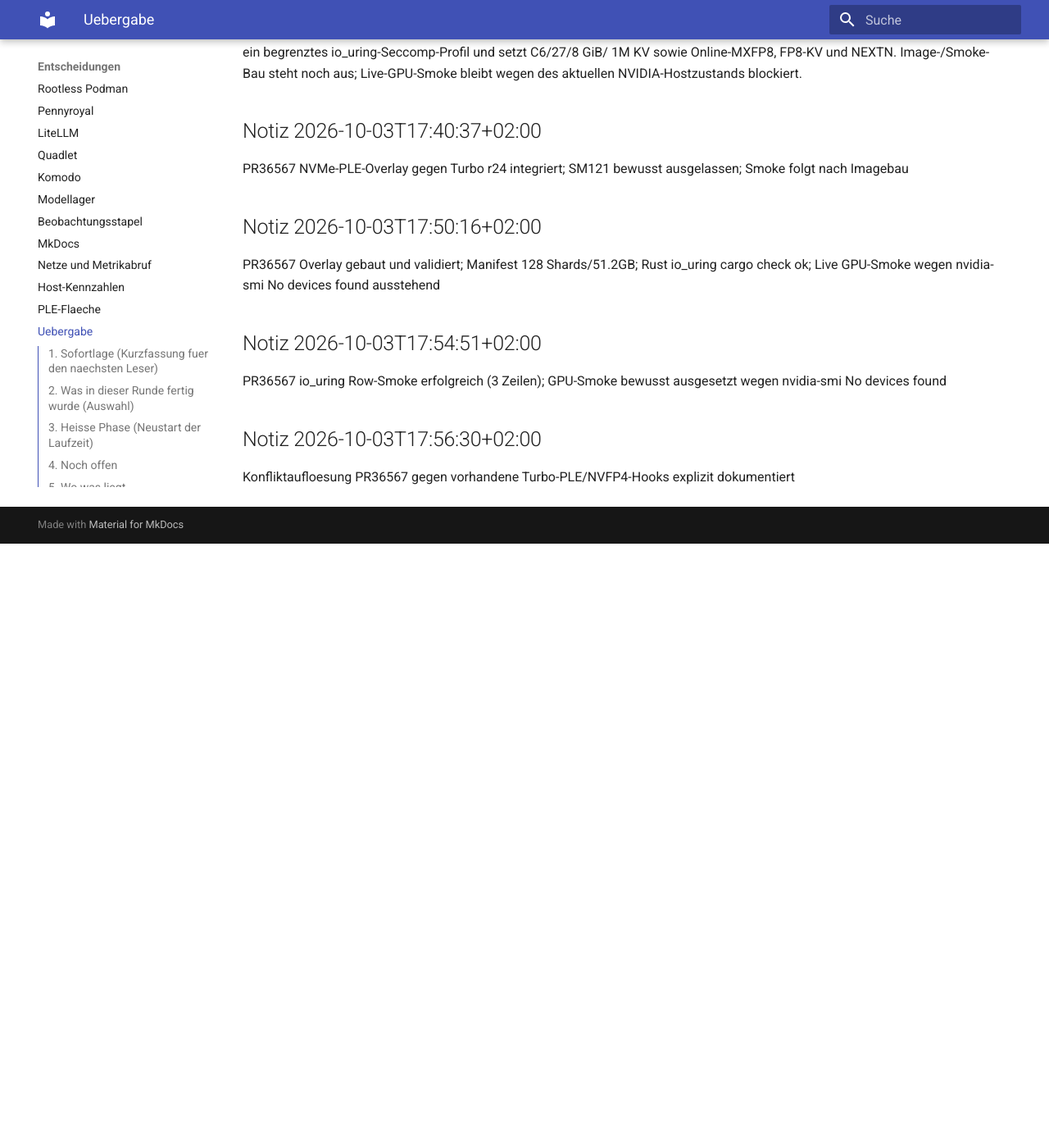
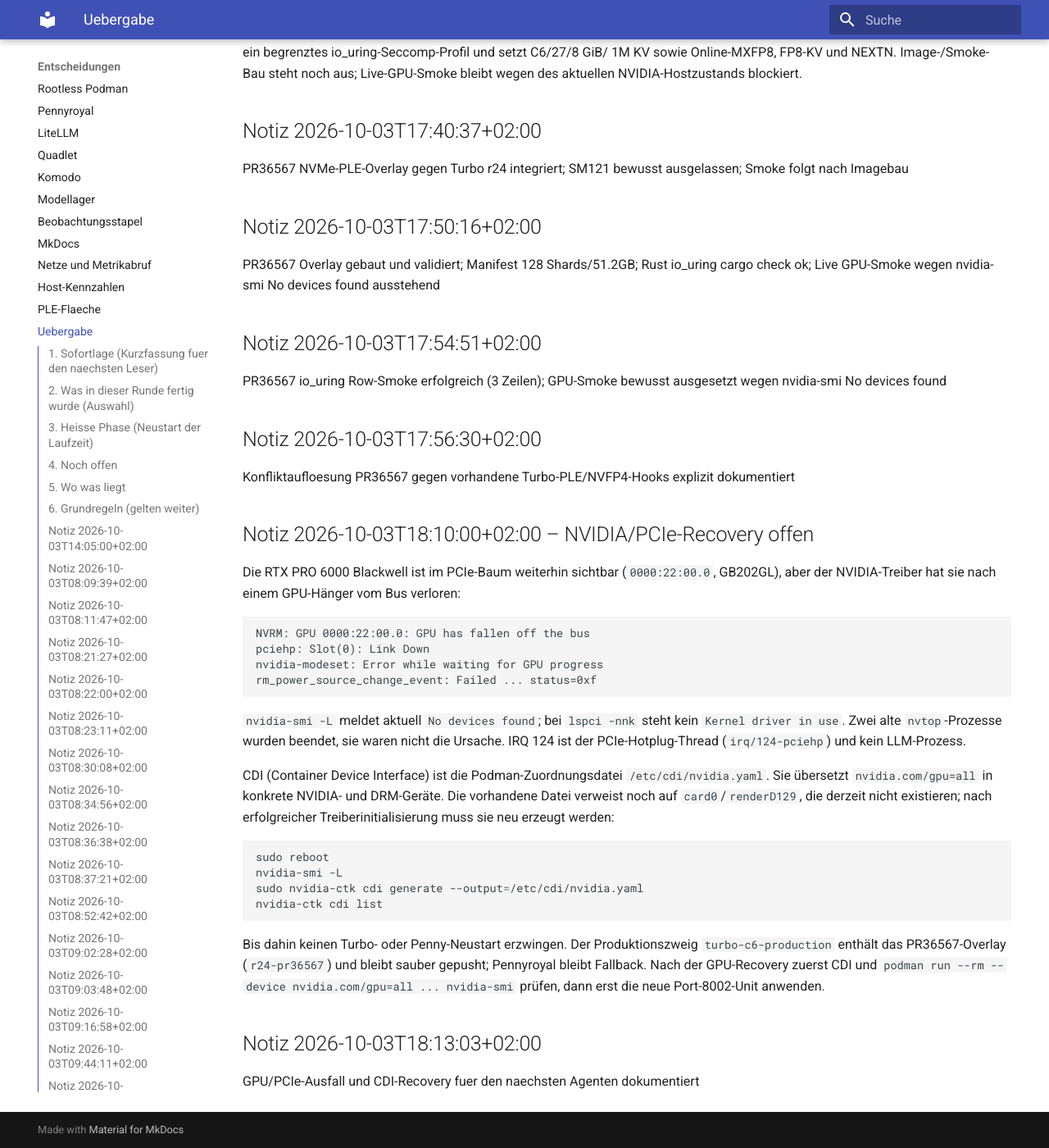
Before and after one commit to thomasdenk79-cyber/llm-infra-setup, an MkDocs documentation site: the page built from docs/HANDOFF.md, in a window 1280 px wide and 1400 px high, scrolled down 10984 px. Shown: the whole window at 82% size. Built offline with MkDocs 1.6.1 and Material for MkDocs 9.7.7, drawn with Linux system fonts in a browser that asks for light colours; before the commit the page ends 11647 px from its top, so only the background shows below that; some of the changed text lies outside the part shown.

Commit message:
stand: 2026-10-03T18:13 gesichert (1 Dateien)

````diff
--- a/docs/HANDOFF.md
+++ b/docs/HANDOFF.md
@@ -1,4 +1,4 @@
-Zuletzt gesichert: 2026-10-03T17:56:30+02:00 durch `scripts/session-checkpoint.sh`
+Zuletzt gesichert: 2026-10-03T18:13:03+02:00 durch `scripts/session-checkpoint.sh`
 
 # Arbeitsstand und Uebergabe
 
@@ -449,3 +449,43 @@ PR36567 io_uring Row-Smoke erfolgreich (3 Zeilen); GPU-Smoke bewusst ausgesetzt
 ## Notiz 2026-10-03T17:56:30+02:00
 
 Konfliktaufloesung PR36567 gegen vorhandene Turbo-PLE/NVFP4-Hooks explizit dokumentiert
+
+## Notiz 2026-10-03T18:10:00+02:00 – NVIDIA/PCIe-Recovery offen
+
+Die RTX PRO 6000 Blackwell ist im PCIe-Baum weiterhin sichtbar (`0000:22:00.0`,
+GB202GL), aber der NVIDIA-Treiber hat sie nach einem GPU-Hänger vom Bus verloren:
+
+```text
+NVRM: GPU 0000:22:00.0: GPU has fallen off the bus
+pciehp: Slot(0): Link Down
+nvidia-modeset: Error while waiting for GPU progress
+rm_power_source_change_event: Failed ... status=0xf
+```
+
+`nvidia-smi -L` meldet aktuell `No devices found`; bei `lspci -nnk` steht kein
+`Kernel driver in use`. Zwei alte `nvtop`-Prozesse wurden beendet, sie waren
+nicht die Ursache. IRQ 124 ist der PCIe-Hotplug-Thread (`irq/124-pciehp`) und
+kein LLM-Prozess.
+
+CDI (Container Device Interface) ist die Podman-Zuordnungsdatei
+`/etc/cdi/nvidia.yaml`. Sie übersetzt `nvidia.com/gpu=all` in konkrete NVIDIA-
+und DRM-Geräte. Die vorhandene Datei verweist noch auf `card0`/`renderD129`,
+die derzeit nicht existieren; nach erfolgreicher Treiberinitialisierung muss
+sie neu erzeugt werden:
+
+```bash
+sudo reboot
+nvidia-smi -L
+sudo nvidia-ctk cdi generate --output=/etc/cdi/nvidia.yaml
+nvidia-ctk cdi list
+```
+
+Bis dahin keinen Turbo- oder Penny-Neustart erzwingen. Der Produktionszweig
+`turbo-c6-production` enthält das PR36567-Overlay (`r24-pr36567`) und bleibt
+sauber gepusht; Pennyroyal bleibt Fallback. Nach der GPU-Recovery zuerst CDI und
+`podman run --rm --device nvidia.com/gpu=all ... nvidia-smi` prüfen, dann erst die
+neue Port-8002-Unit anwenden.
+
+## Notiz 2026-10-03T18:13:03+02:00
+
+GPU/PCIe-Ausfall und CDI-Recovery fuer den naechsten Agenten dokumentiert
````
